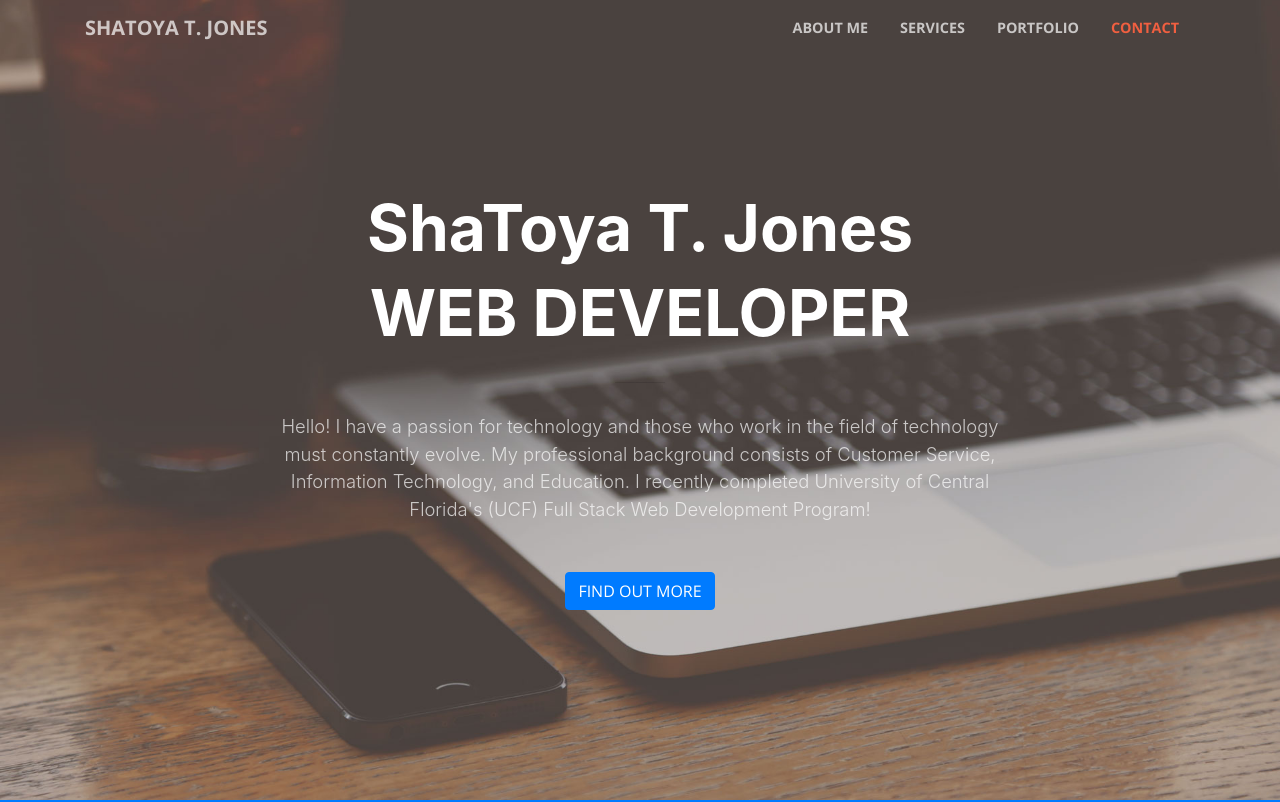
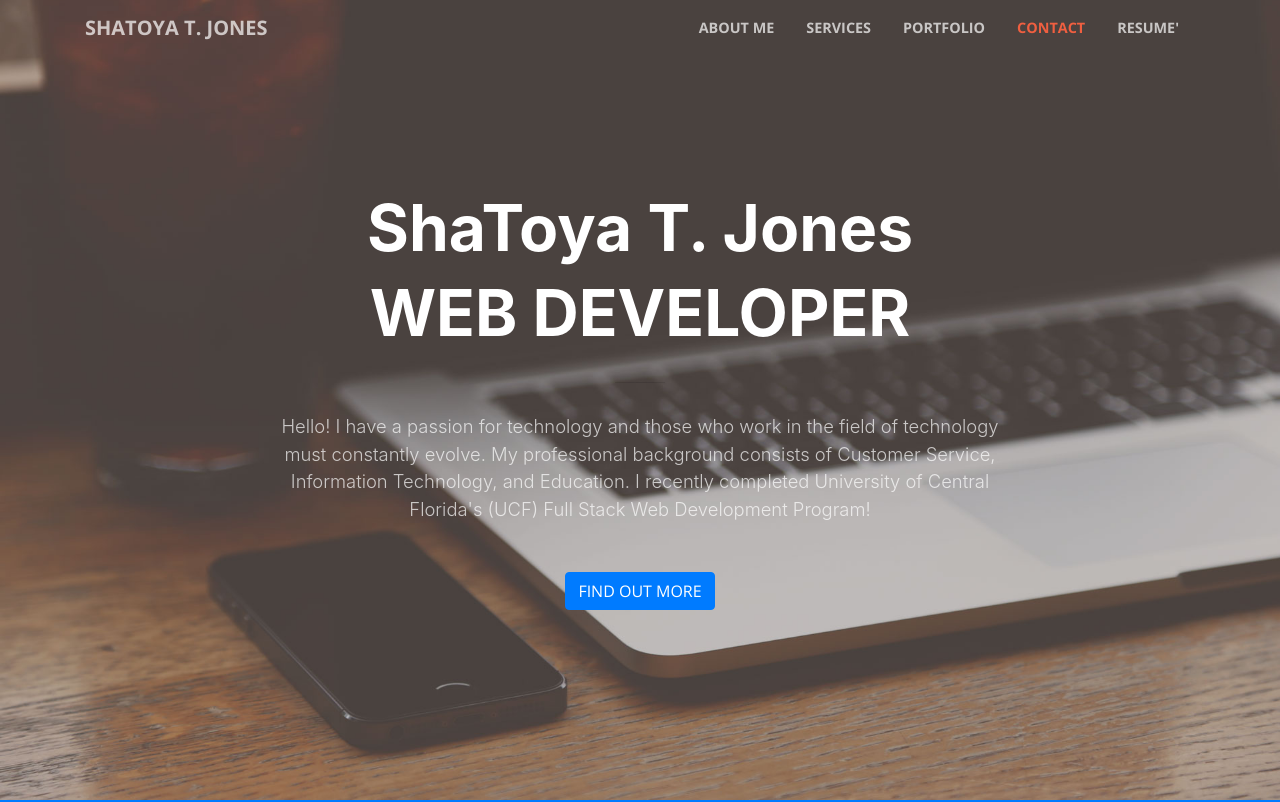
Before and after one commit to ShaToyaJones/Professional-Portfolio, a website with bundled scripts: page index.html in a window 1280 px wide. Shown: the top 802 px of the page. Built offline with nearby package versions, Linux system fonts and the light colour scheme.

Commit message:
Added resume page; working on the link. Also updated the copyright.

```diff
--- a/index.html
+++ b/index.html
@@ -48,6 +48,9 @@
             </li>
             <li class="nav-item">
               <a class="nav-link js-scroll-trigger" href="#contact">Contact</a>
+            </li>
+            <li class="nav-item">
+              <a class="nav-link js-scroll-trigger" href="#resume">Resume'</a>
             </li>
           </ul>
         </div>
```
